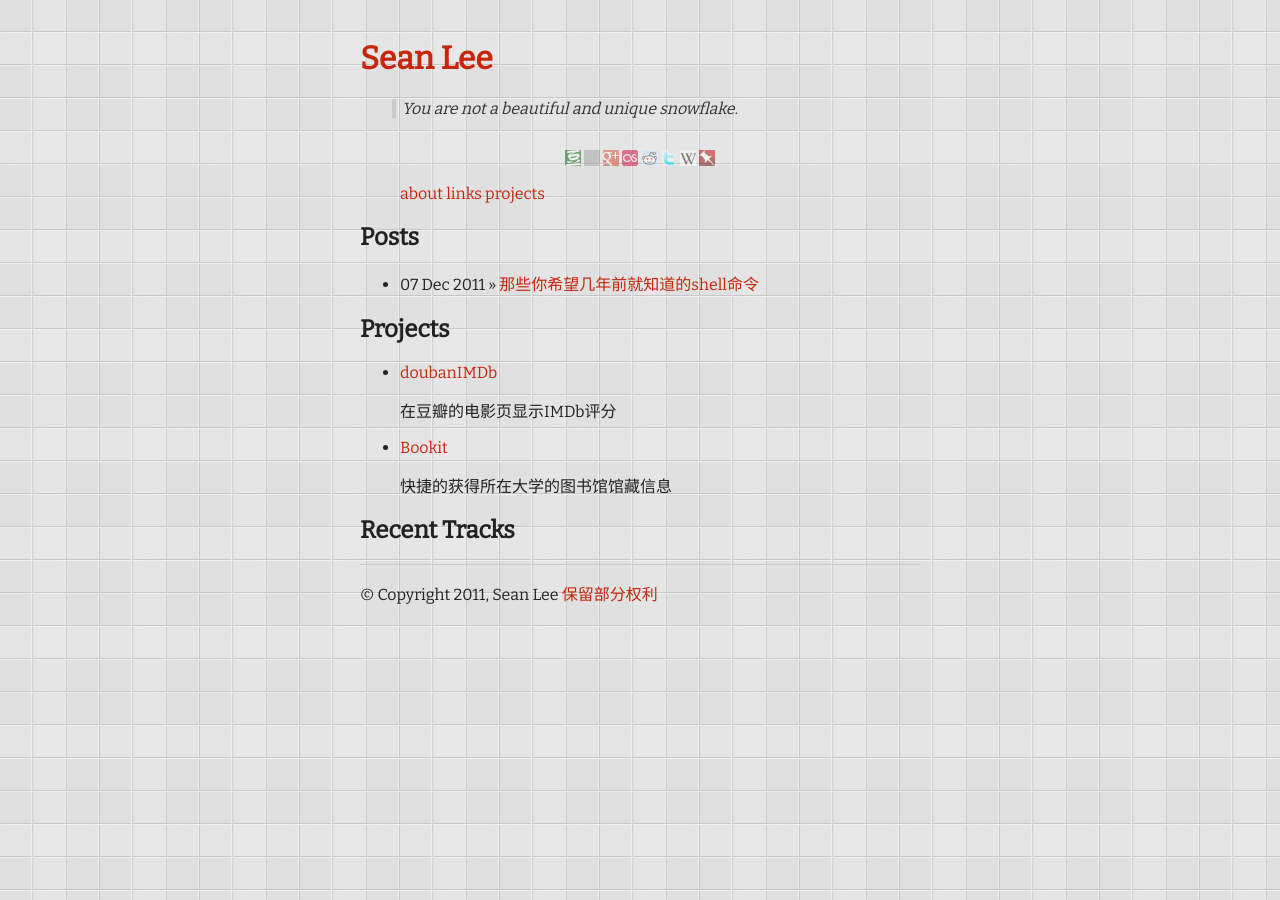
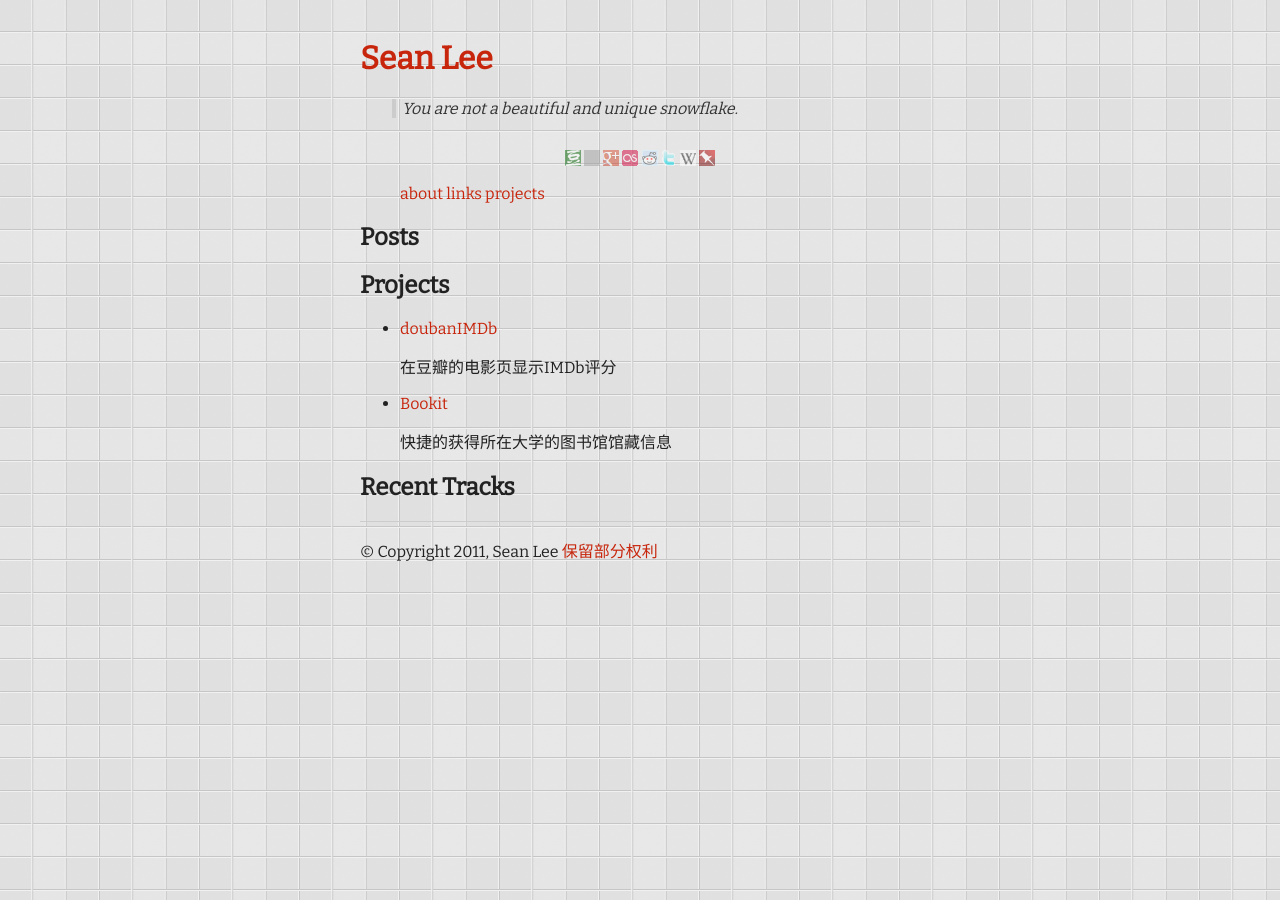
Before and after one commit to lisongx/notimportant.org, a Jekyll site: the page built from index.html, in a window 1280 px wide. Built offline with Jekyll 4.4.1, drawn with Linux system fonts in a browser that asks for light colours; nearby versions of some CDN libraries; grey boxes are pictures that could not be loaded.

Commit message:
remove the test post

```diff
--- a/_layouts/default.html
+++ b/_layouts/default.html
@@ -5,7 +5,7 @@
     <title>{{ page.title }}</title>
     <meta name="author" content="Sean Lee">
     <!-- web font -->
-<link href='http://fonts.googleapis.com/css?family=Bitter' rel='stylesheet' type='text/css'>
+    <link href='http://fonts.googleapis.com/css?family=Bitter' rel='stylesheet' type='text/css'>
 
     <!-- le js -->
     <script src="http://ajax.googleapis.com/ajax/libs/jquery/1.7.1/jquery.min.js"></script>
--- a/_posts/2011-12-07-shell-command.md
+++ /dev/null
@@ -1,6 +0,0 @@
----
-layout: post
-title: 那些你希望几年前就知道的shell命令
----
-
-  本文来自reddit的一篇post
```
